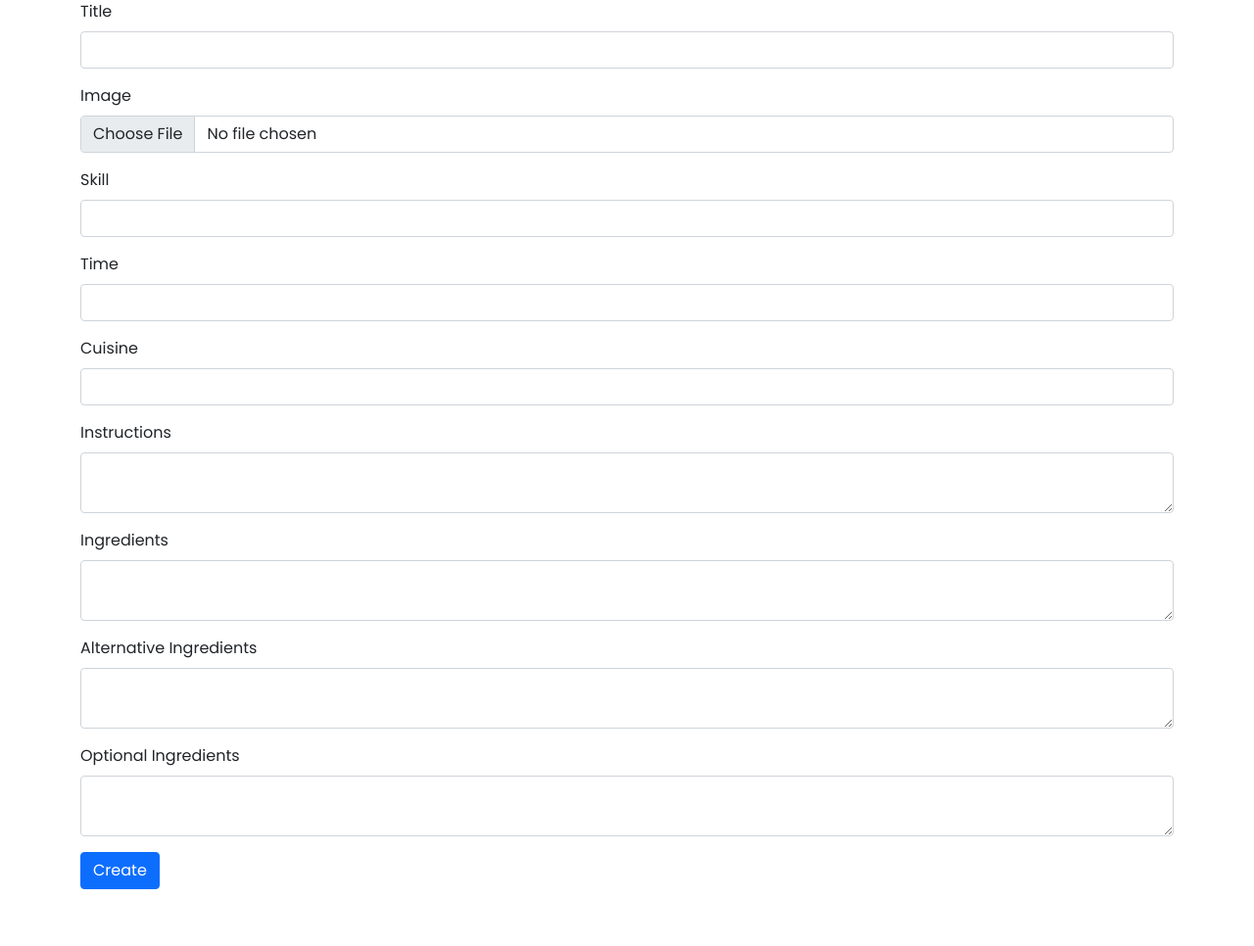
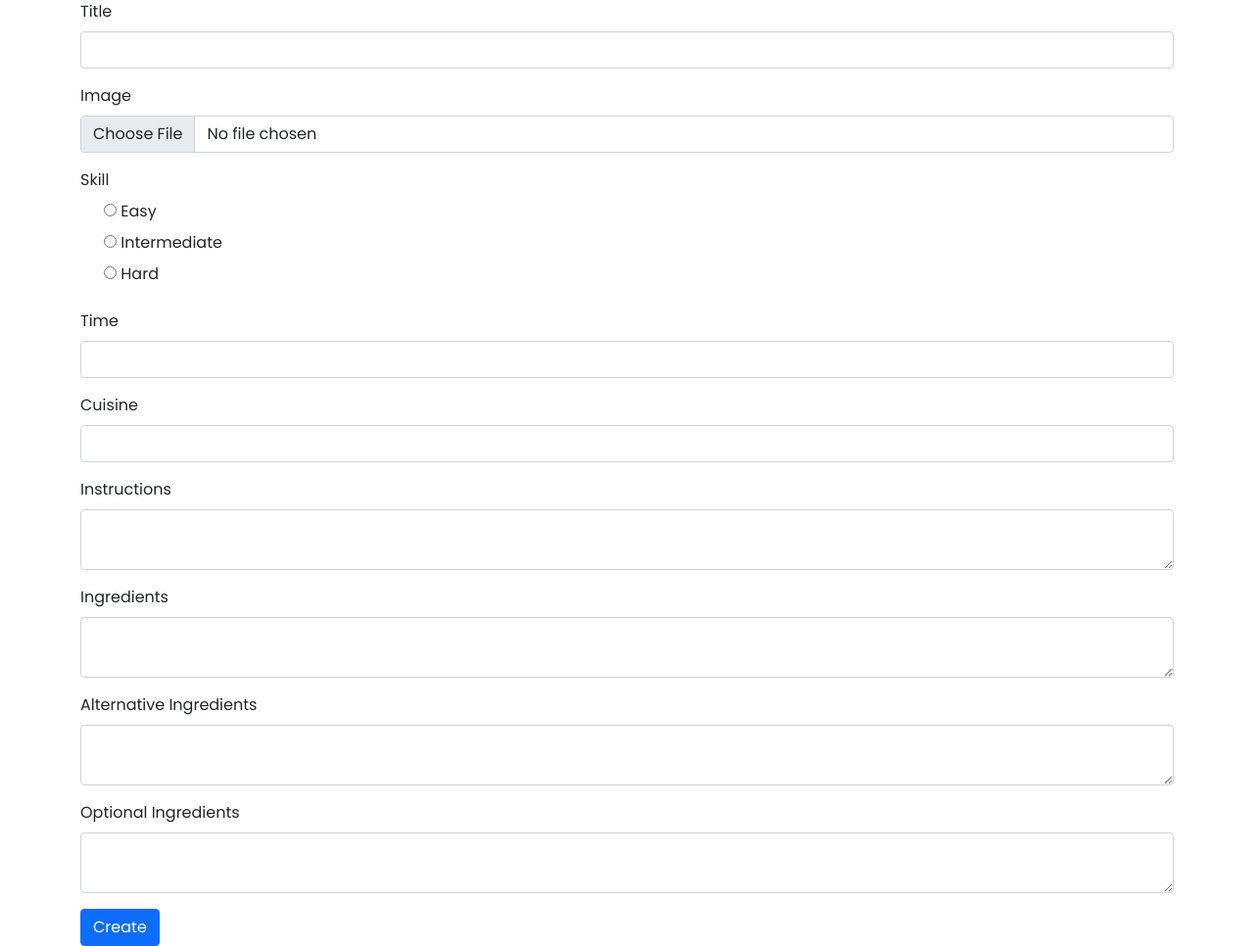
Before and after one commit to DamienSng/AppDev, a Flask app: page /createRecipe in a window 1280 px wide. Shown: the part 167-1133 px from the top of the page at 98% size. Before the commit the page ends 1075 px from the top, so only its background shows below. Run offline with Flask 3, Linux system fonts and the light colour scheme; a user stored in the database is signed in; some libraries are stand-ins or nearby versions.

Commit message:
changed createRecipe form 'skill' part to have radio button

```diff
--- a/website/YCForms.py
+++ b/website/YCForms.py
@@ -1,8 +1,8 @@
-from wtforms import Form, StringField, TextAreaField, validators, FileField
+from wtforms import Form, StringField, TextAreaField, validators, FileField, RadioField
 
 class CreateRecipeForm(Form):
     title = StringField('Title', [validators.Length(min=1, max=150), validators.DataRequired()])
-    skill = StringField('Skill', [validators.Length(min=1, max=150), validators.DataRequired()])
+    skill = RadioField('Skill', choices=[('Easy', 'Easy'), ('Intermediate', 'Intermediate'), ('Hard', 'Hard')], validators=[validators.DataRequired()])
     time = StringField('Time', [validators.Length(min=1, max=150), validators.DataRequired()])
     cuisine = StringField('Cuisine', [validators.Length(min=1, max=150), validators.DataRequired()])
     instruction = TextAreaField('Instructions', [validators.DataRequired()])
--- a/website/templates/createRecipe.html
+++ b/website/templates/createRecipe.html
@@ -24,7 +24,12 @@
         {{ render_field(form.image, class="form-control", type="file") }}
     </div>
     <div class="form-group">
-        {{ render_field(form.skill, class="form-control") }}
+        {{ render_field(form.skill, class="form-check", style="list-style-type:none") }}
+        {% if form.skill.errors %}
+            {% if form.skill.flags.required %}
+                <div class="alert alert-danger">Please select a skill level.</div>
+            {% endif %}
+        {% endif %}
     </div>
     <div class="form-group">
         {{ render_field(form.time, class="form-control") }}
```
Also changed, not shown: 2 other files.
